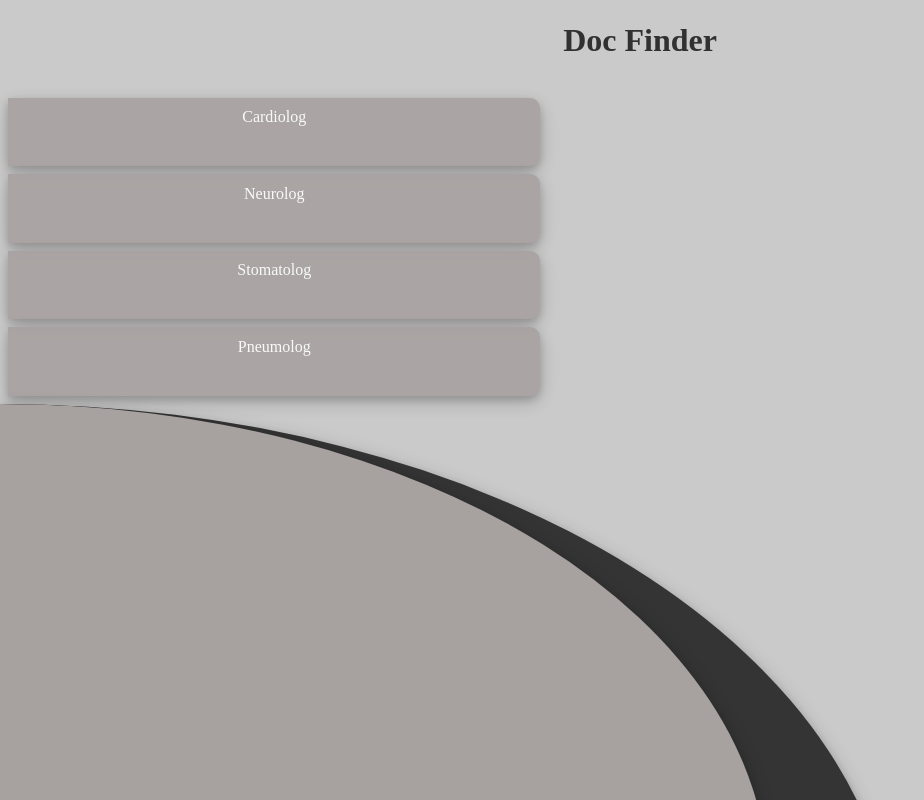
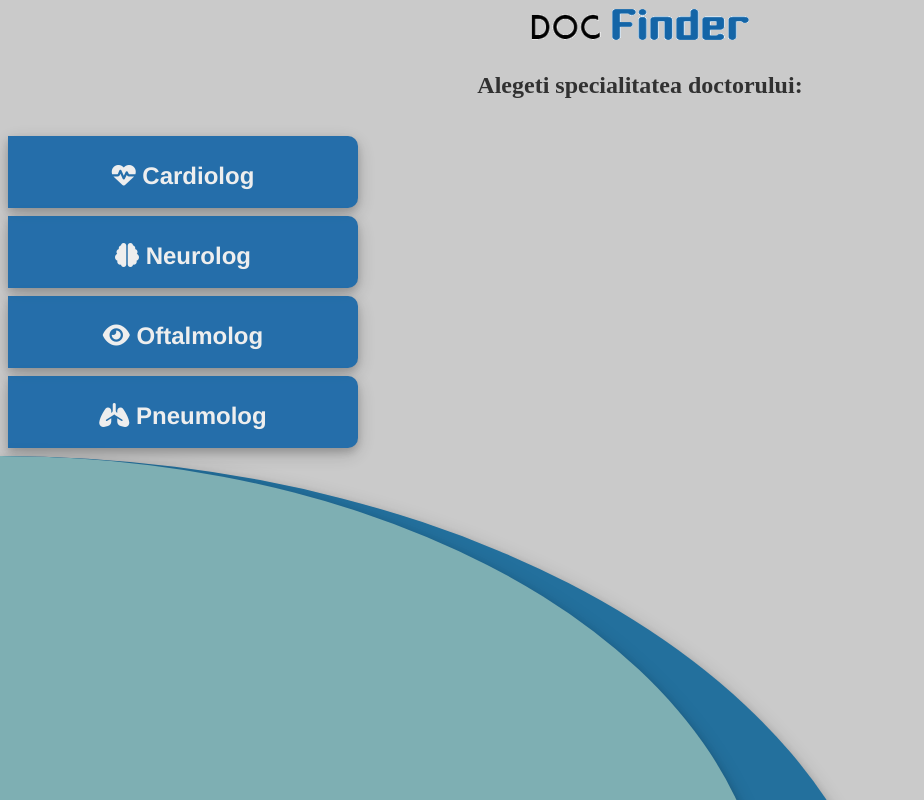
Before and after one commit to sebastiankalciov/docfinder, a plain HTML site: page index.html in a window 1280 px wide. Shown: the whole page, without its empty margins (0-924 px from the left). Drawn offline with Linux system fonts and the light colour scheme.

Commit message:
UI update + logo

```diff
--- a/index.html
+++ b/index.html
@@ -3,58 +3,57 @@
 <head>
     <meta charset="UTF-8">
     <meta name="viewport" content="width=device-width, initial-scale=1.0">
-    <title>Document</title>
+    <title>DocFinder</title>
     <link rel="stylesheet" href="style.css">
+    <link rel="stylesheet" href="https://cdnjs.cloudflare.com/ajax/libs/font-awesome/6.5.1/css/all.min.css" integrity="sha512-DTOQO9RWCH3ppGqcWaEA1BIZOC6xxalwEsw9c2QQeAIftl+Vegovlnee1c9QX4TctnWMn13TZye+giMm8e2LwA==" crossorigin="anonymous" referrerpolicy="no-referrer" />
 </head>
 <body>
 
 <div class="control">
     <div class="row header">
-
-            <h1>Doc Finder</h1>
-        </div>
+        <img src="logo.png" alt="DocFinder Logo" width="300">
+        <h2>Alegeti specialitatea doctorului:</h2>
+    </div>
 
     <div class="col">
         <div class="button shadow">
-            <div class="text">
-                Cardiolog
+            <div id="cardio" class="text">
+                <h2>
+                    <i class="fa-solid fa-heart-pulse"></i> Cardiolog
+                </h2>
             </div>
         </div>
+
         <div class="button shadow">
-            <div class="text">
-                Neurolog
+            <div id="neuro" class="text">
+                <h2>
+                    <i class="fa-solid fa-brain"></i> Neurolog
+                </h2>
             </div>
+        </div>
 
+        <div class="button shadow">
+            <div id="oftal" class="text">
+                <h2>
+                    <i class="fa-solid fa-eye"></i> Oftalmolog
+                </h2>
+            </div>
         </div>
+
         <div class="button shadow">
-            <div class="text">
-                Stomatolog
-
-        </div>
-        </div>
-        <div class="button shadow">
-            <div class="text">
-                Pneumolog
+            <div id="pneumo" class="text">
+                <h2>
+                    <i class="fa-solid fa-lungs"></i> Pneumolog
+                </h2>
             </div>
 
     </div>
+
     <div class="circle shadow">
         <div class="innercircle shadow">
-
         </div>
-
     </div>
-
-
 </div>
-
-   </div>
-
-
-
-
-</div>
-
 
 </body>
 </html>
--- a/style.css
+++ b/style.css
@@ -16,10 +16,10 @@ body {
     padding: 0;
     margin: 0;
     display: flex;
-    flex-direction: row;
+    flex-direction: column;
     flex-wrap: wrap;
     gap: 1em 2em;
-    justify-content: space-evenly;
+    justify-content: center;
     align-content: flex-start;
   }
 
@@ -35,12 +35,13 @@ body {
 }
 
 .col {
-    height:100vh;
-    width:40%
+    height:auto;
+    width: 350px;;
+    text-align: center;
 }
 
 .sidebar {
-    background-color:#919191;
+    background-color:#585858;
     border-radius:0px 350px 0px 0px;
 
 }
@@ -65,34 +66,41 @@ row.menu{
 
 .button:active {
   background-color: #3e8e41;
-  box-shadow: 0 5px #666;
+  box-shadow: 0 5px #2d2d2d;
 }
 .button {
-    background-color: #a7a1a0; /* Green */
+    padding: 6px 0;
+    background-color: #1465a7;
     border: none;
-    color: white;
-    padding: 2%;
-    height: 3em;
+    color: #f2f2f2;
+    height: 60px;
+    font: 24px Helvetica;
     text-align: center;
     text-decoration: none;
-    font-size: auto;
+    font-size: medium;
     width:100%;
     cursor: pointer;
     display:block;
     opacity:0.9;
     border-radius:0px 10px 10px 0px;
-    margin:0.5em
+    margin:0.5em;
+    user-select: none;
   }
 
+.logo {
+    display: block;
+    margin-left: auto;
+    margin-right: auto;
+    width: 40%;
+}
 
 .shadow {
     box-shadow: 0 4px 8px 0 rgba(0, 0, 0, 0.2), 0 6px 20px 0 rgba(0, 0, 0, 0.19);
-
-
 }
 
 .button:active {
-    background-color: #fa8c8c;
+    background-color: #02182a;
+    user-select: none;
 }
 
 .circle {
@@ -101,7 +109,7 @@ row.menu{
     height:70vh;
     position:absolute;
     border-radius: 0 100% 0 0;
-    background-color: rgb(52, 52, 52);
+    background-color: rgb(35, 112, 157);
 
 }
 .innercircle {
@@ -110,6 +118,5 @@ row.menu{
     height:60vh;
     position:absolute;
     border-radius: 0 100% 0 0;
-    background-color: #a7a1a0;
-
+    background-color: #7eafb3;
 }
```
Also changed, not shown: logo.png (added).
